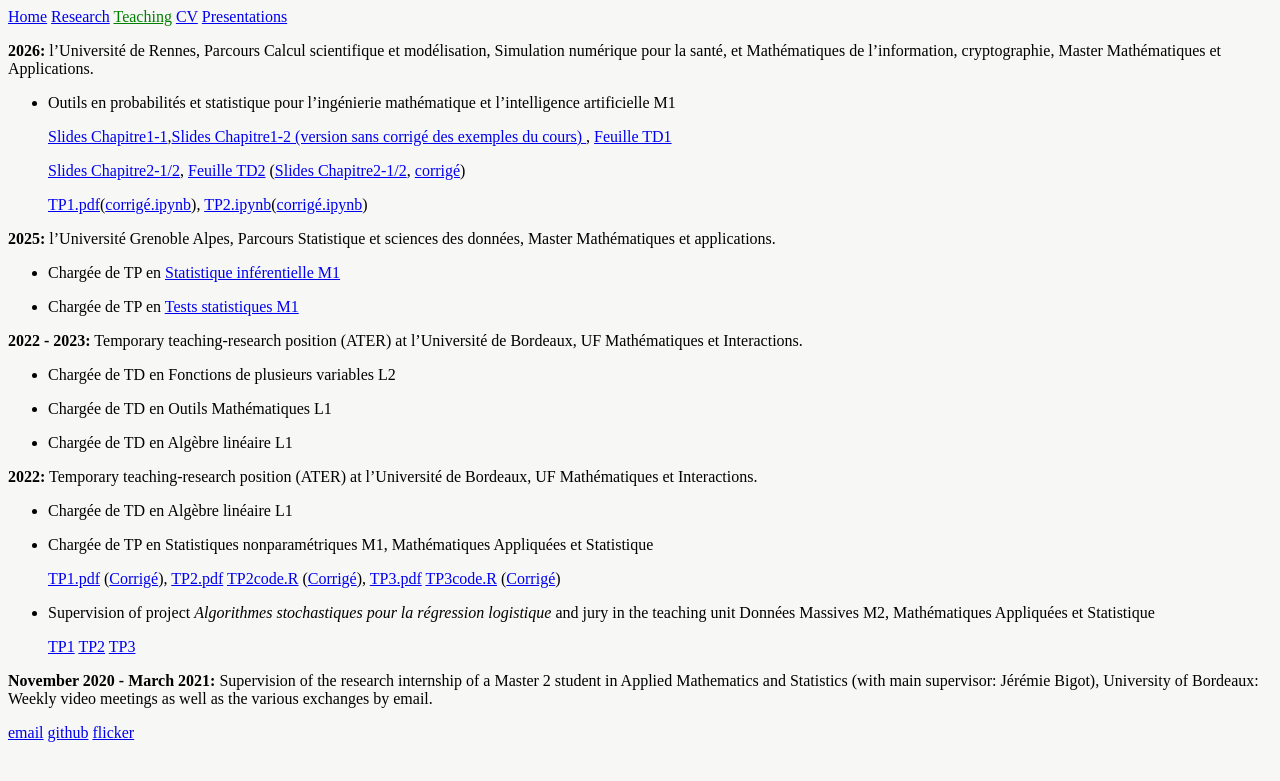
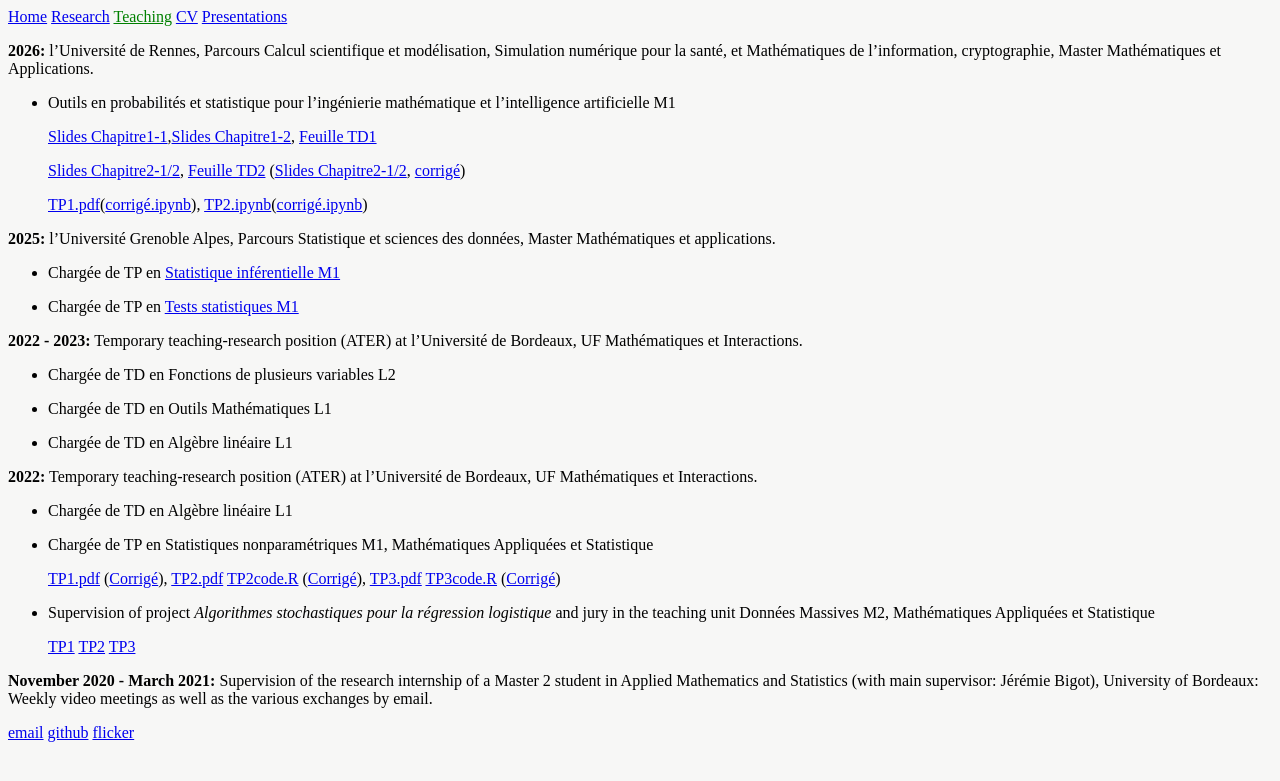
Before and after one commit to yiyej/yiyej.github.io, a Jekyll site: the page built from teaching.md, in a window 1280 px wide. Shown: the top 781 px of the page. Built offline with Jekyll 4.4.1, drawn with Linux system fonts in a browser that asks for light colours.

Commit message:
Update teaching.md

```diff
--- a/teaching.md
+++ b/teaching.md
@@ -6,7 +6,7 @@ title: Teaching
 **2026:** l’Université de Rennes, Parcours Calcul scientifique et modélisation, Simulation numérique pour la santé, et Mathématiques de l’information, cryptographie, Master Mathématiques et Applications.
 - Outils en probabilités et statistique pour l’ingénierie mathématique et l’intelligence artificielle M1
 
-  <a href="/assets/rennes/2627/ops/ops_ch1_slides-1-55.pdf">Slides Chapitre1-1</a>,<a href="/assets/rennes/2627/ops/ops_ch1_slides-56-65.pdf">Slides Chapitre1-2 (version sans corrigé des exemples du cours) </a>, <a href="/assets/rennes/2627/ops/td1.pdf">Feuille TD1</a>
+  <a href="/assets/rennes/2627/ops/ops_ch1_slides-1-55.pdf">Slides Chapitre1-1</a>,<a href="/assets/rennes/2627/ops/ops_ch1_slides-56-65.pdf">Slides Chapitre1-2</a>, <a href="/assets/rennes/2627/ops/td1.pdf">Feuille TD1</a>
 
   <a href="/assets/rennes/2627/ops/ops_ch2_slides-1-70.pdf">Slides Chapitre2-1/2</a>, <a href="/assets/rennes/2627/ops/td2_ops_2627.pdf">Feuille TD2</a> (<a href="/assets/rennes/2627/ops/ops_ch2_slides-1-70.pdf">Slides Chapitre2-1/2</a>, <a href="/assets/rennes/2627/ops/Corrige_TD2_OPS_2026_2027.pdf">corrigé</a>)
 
```
